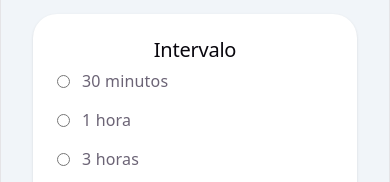
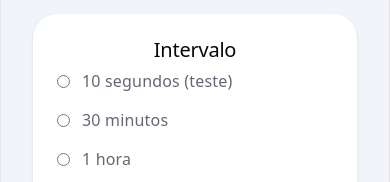
Before and after one commit to Jorgeniuus/vida-em-movimento-front, a React (Vite) app: page / in a window 390 px wide. Shown: the part 404-586 px from the top of the page. Built offline with nearby package versions, Linux system fonts and the light colour scheme; no server answers.

Commit message:
fix: mobile page reloading and add 10sec option

```diff
--- a/src/App.tsx
+++ b/src/App.tsx
@@ -18,11 +18,11 @@ function App() {
   const [email, setEmail] = useState('');
 
   const [notificationInterval, setNotificationInterval] = useState('');
-
+  const [notificationsEnabled, setNotificationsEnabled] = useState(false);
   const [selectedExercises, setSelectedExercises] = useState<string[]>([]);
 
   useNotification(
-    notificationInterval,
+    notificationsEnabled ? notificationInterval : '',
     selectedExercises,
     name,
     email
@@ -49,6 +49,8 @@ function App() {
         selectedExercises,
         isSubscribed: true,
       });
+
+      setNotificationsEnabled(true);
 
       alert('Usuário salvo com sucesso!');
     } catch (error) {
@@ -104,6 +106,17 @@ return (
                 <input
                   type="radio"
                   name="interval"
+                  onChange={() =>
+                    setNotificationInterval('10sec')
+                  }
+                />
+                10 segundos (teste)
+              </label>
+
+              <label className="flex gap-3">
+                <input
+                  type="radio"
+                  name="interval"
                   onChange={() => setNotificationInterval('30min')}
                 />
                 30 minutos
@@ -122,7 +135,7 @@ return (
                 <input
                   type="radio"
                   name="interval"
-                  onChange={() => setNotificationInterval('2h')}
+                  onChange={() => setNotificationInterval('3h')}
                 />
                 3 horas
               </label>
@@ -131,7 +144,7 @@ return (
                 <input
                   type="radio"
                   name="interval"
-                  onChange={() => setNotificationInterval('more')}
+                  onChange={() => setNotificationInterval('5h')}
                 />
                 5 horas
               </label>
@@ -177,6 +190,7 @@ return (
 
         <div className="flex justify-end mt-8">
           <button
+            type="button"
             onClick={handleSubmit}
             className="bg-emerald-500 hover:bg-emerald-600 text-white px-8 py-3 rounded-2xl font-semibold"
           >
--- a/src/hooks/useNotification.ts
+++ b/src/hooks/useNotification.ts
@@ -3,8 +3,8 @@ import emailjs from '@emailjs/browser';
 import { api } from '../services/api';
 
 const intervalMap: Record<string, number> = {
-  '30min': 5000,
-  // '30min': 1800000,
+  '10sec': 10000,
+  '30min': 1800000,
   '1h': 3600000,
   '3h': 10800000,
   '5h': 18000000,
```
